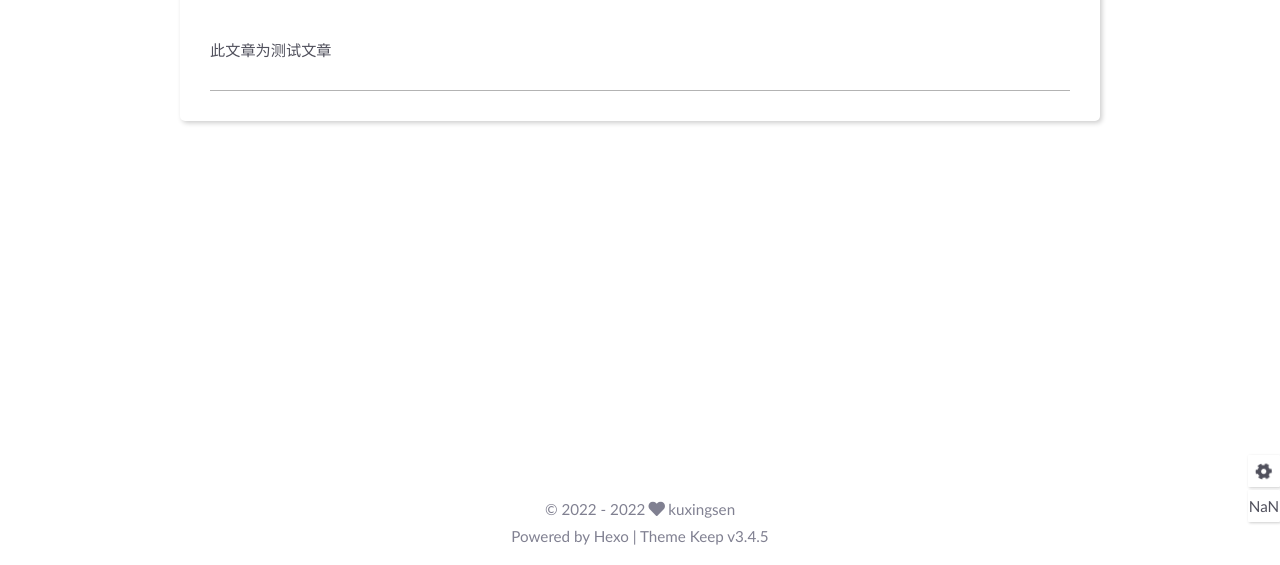
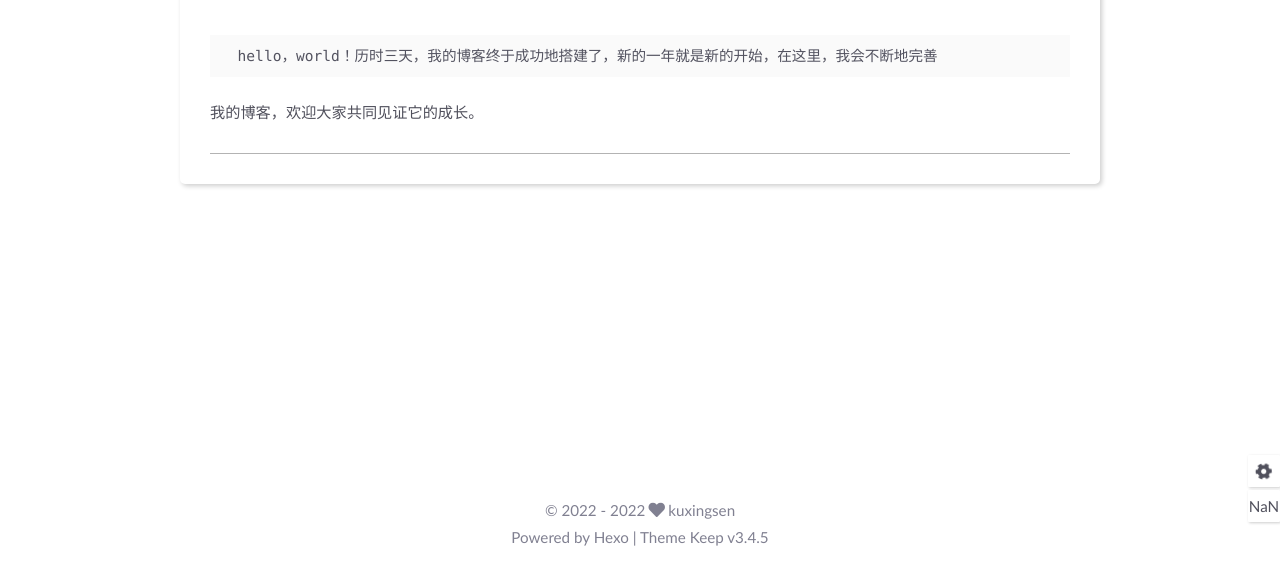
Before and after one commit to kuxingsen666/kuxingsen666.github.io, a plain HTML site: page 2022/02/04/我的第一篇博客/index.html in a window 1280 px wide. Shown: the part 235-800 px from the top of the page. Drawn offline with Linux system fonts and the light colour scheme.

Commit message:
Site updated: 2022-02-04 15:35:12

```diff
--- a/2022/02/04/我的第一篇博客/index.html
+++ b/2022/02/04/我的第一篇博客/index.html
@@ -157,7 +157,9 @@
 
 
         <div class="article-content markdown-body">
-            <p>此文章为测试文章</p>
+            <pre><code>  hello，world！历时三天，我的博客终于成功地搭建了，新的一年就是新的开始，在这里，我会不断地完善
+</code></pre>
+<p>我的博客，欢迎大家共同见证它的成长。</p>
 
         </div>
 
```
Also changed, not shown: index.html (+3 -1 lines).
